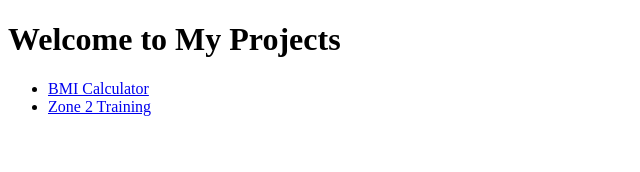
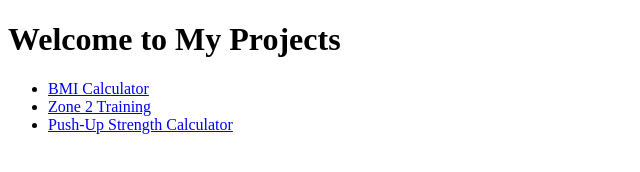
Before and after one commit to davejfranke/davejfranke.github.io, a plain HTML site: page index.html in a window 1280 px wide. Shown: the whole page, without its empty margins (0-640 px from the left). Drawn offline with Linux system fonts and the light colour scheme.

Commit message:
Update index.html

```diff
--- a/index.html
+++ b/index.html
@@ -9,6 +9,7 @@
   <ul>
     <li><a href="https://davejfranke.github.io/bmi/">BMI Calculator</a></li>
     <li><a href="https://davejfranke.github.io/zone2/">Zone 2 Training</a></li>
+    <li><a href="https://davejfranke.github.io/push-ups/">Push-Up Strength Calculator</a></li>
   </ul>
 </body>
 </html>
```
